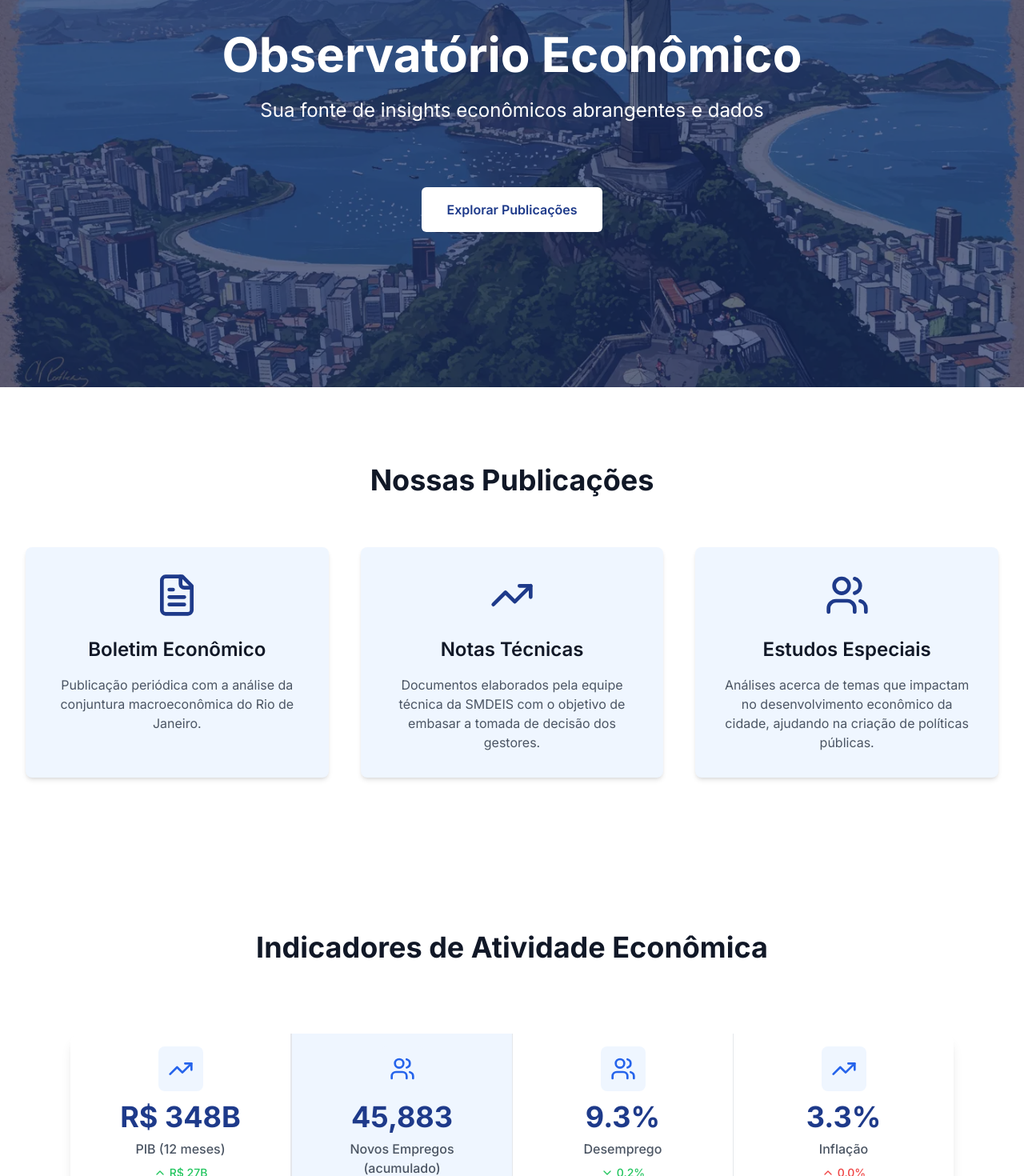
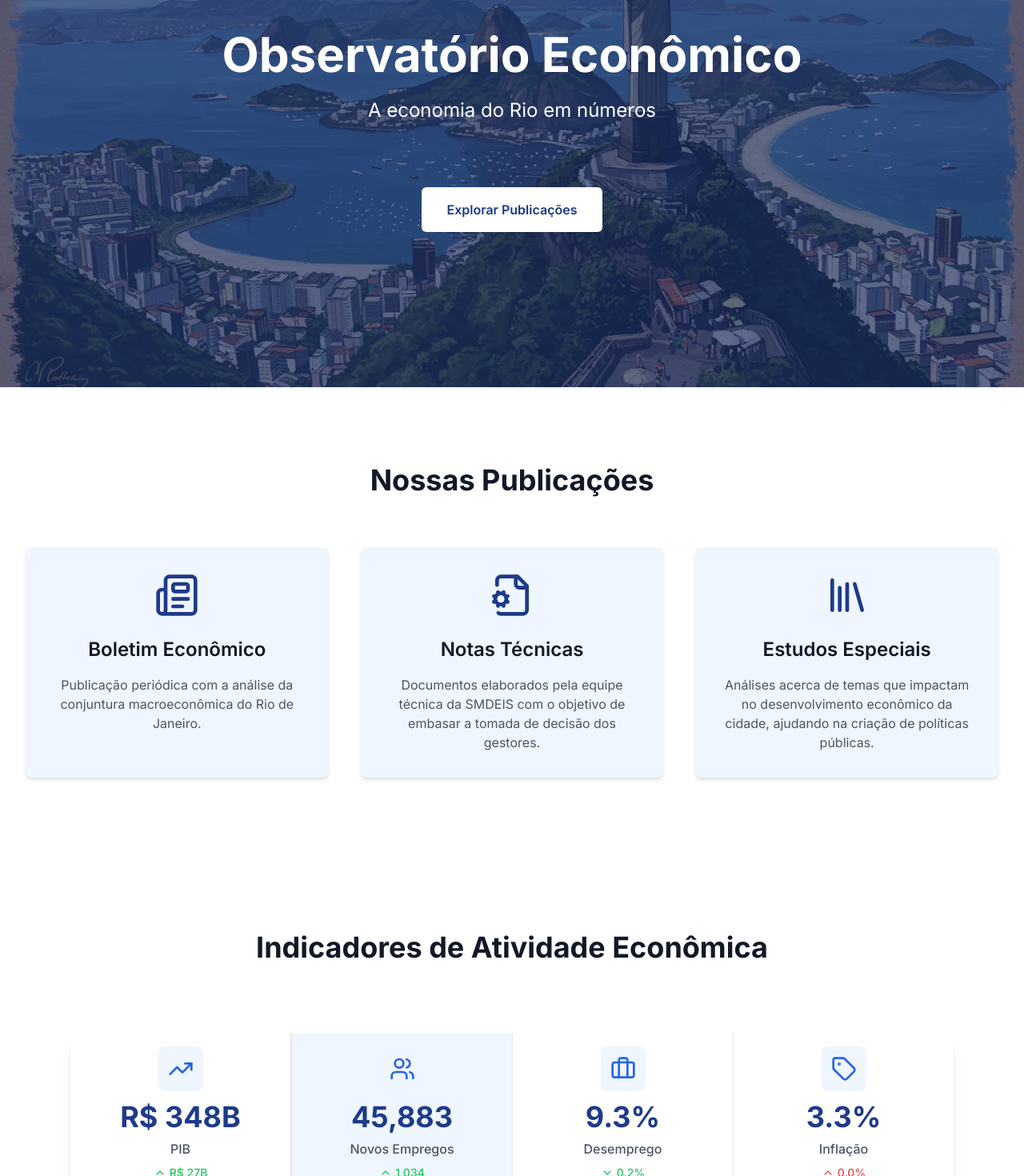
Before and after one commit to Sanguin1us/obs-econ-2, a Next.js app: page / in a window 1280 px wide. Shown: the part 220-1690 px from the top of the page at 80% size. Built offline with nearby package versions, Linux system fonts and the light colour scheme.

Commit message:
aesthetic updates to the front page

```diff
--- a/app/page.tsx
+++ b/app/page.tsx
@@ -1,24 +1,24 @@
 "use client"
 import Image from "next/image"
 import Link from "next/link"
-import { FileText, TrendingUp, Users } from "lucide-react"
+import { Newspaper, FileCog, Library } from "lucide-react"
 import HorizontalStats from "@/components/HorizontalStats"
 
 const publicationTypes = [
   {
-    icon: FileText,
+    icon: Newspaper,
     title: "Boletim Econômico",
     category: "BOLETIM ECONÔMICO",
     description: "Publicação periódica com a análise da conjuntura macroeconômica do Rio de Janeiro."
   },
   {
-    icon: TrendingUp,
+    icon: FileCog,
     title: "Notas Técnicas",
     category: "NOTAS TÉCNICAS",
     description: "Documentos elaborados pela equipe técnica da SMDEIS com o objetivo de embasar a tomada de decisão dos gestores."
   },
   {
-    icon: Users,
+    icon: Library,
     title: "Estudos Especiais",
     category: "ESTUDOS ESPECIAIS",
     description: "Análises acerca de temas que impactam no desenvolvimento econômico da cidade, ajudando na criação de políticas públicas."
@@ -41,7 +41,7 @@ export default function Home() {
         <div className="absolute inset-0 bg-blue-900/50 backdrop-brightness-75 z-10"></div>
         <div className="relative z-20 text-center text-white px-6 md:px-8 animate-fade-in-up">
           <h1 className="text-4xl md:text-5xl lg:text-6xl font-bold mb-6">Observatório Econômico</h1>
-          <p className="text-xl md:text-2xl mb-10">Sua fonte de insights econômicos abrangentes e dados</p>
+          <p className="text-xl md:text-2xl mb-10">A economia do Rio em números</p>
           <Link
             href="/publicacoes"
             className="mt-10 inline-block bg-white text-blue-900 px-8 py-4 rounded-md font-semibold hover:bg-blue-100 transition-colors"
--- a/components/HorizontalStats.tsx
+++ b/components/HorizontalStats.tsx
@@ -8,7 +8,9 @@ import {
   X,
   Pause,
   Play,
-  Info
+  Info,
+  Briefcase,
+  Tag
 } from "lucide-react"
 import { LineChart, Line, XAxis, YAxis, Tooltip, ResponsiveContainer } from "recharts"
 
@@ -21,6 +23,7 @@ type StatDefinition = {
   id: string
   icon: React.ElementType
   label: string
+  fullLabel?: string  // New property for the full label
   baseValue: number
   isPercentage?: boolean // true if we display "%" as the suffix
   isInverted?: boolean  // true if "up" is red and "down" is green
@@ -329,7 +332,8 @@ export default function HorizontalStats() {
       {
         id: "pib",
         icon: TrendingUp,
-        label: "PIB (12 meses)",
+        label: "PIB",
+        fullLabel: "PIB (12 meses)",
         baseValue: 300, // baseline
         isPercentage: false,
         isInverted: false,
@@ -341,7 +345,8 @@ export default function HorizontalStats() {
       {
         id: "empregos",
         icon: Users,
-        label: "Novos Empregos (acumulado)",
+        label: "Novos Empregos",
+        fullLabel: "Novos Empregos (acumulado)",
         baseValue: 45000,
         isPercentage: false,
         isInverted: false,
@@ -350,7 +355,7 @@ export default function HorizontalStats() {
       },
       {
         id: "desemprego",
-        icon: Users,
+        icon: Briefcase,
         label: "Desemprego",
         baseValue: 9,
         isPercentage: true,
@@ -360,7 +365,7 @@ export default function HorizontalStats() {
       },
       {
         id: "inflacao",
-        icon: TrendingUp,
+        icon: Tag,
         label: "Inflação",
         baseValue: 3,
         isPercentage: true,
@@ -438,7 +443,7 @@ export default function HorizontalStats() {
             <div className="p-4 bg-gray-50 flex justify-between items-center">
               <div className="flex items-center gap-2">
                 <h3 className="text-lg font-semibold text-gray-700">
-                  Evolução: {selectedStatData.label}
+                  Evolução: {selectedStatData.fullLabel || selectedStatData.label}
                 </h3>
                 {/* Info icon (hover tooltip) */}
                 <div className="relative group inline-block">
```
